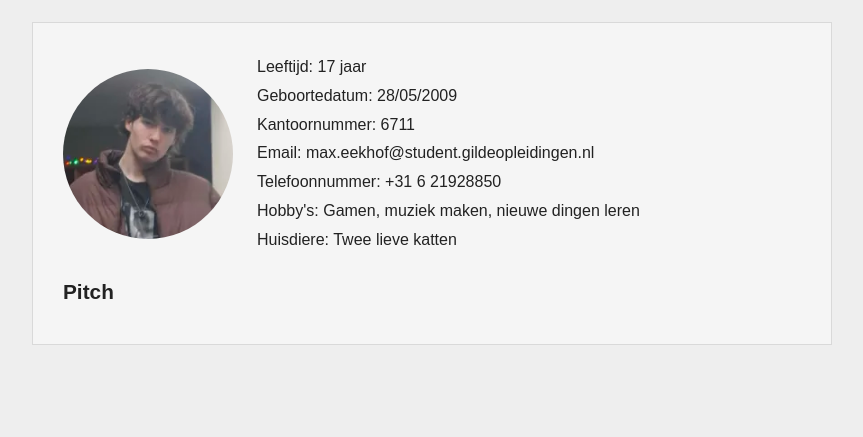
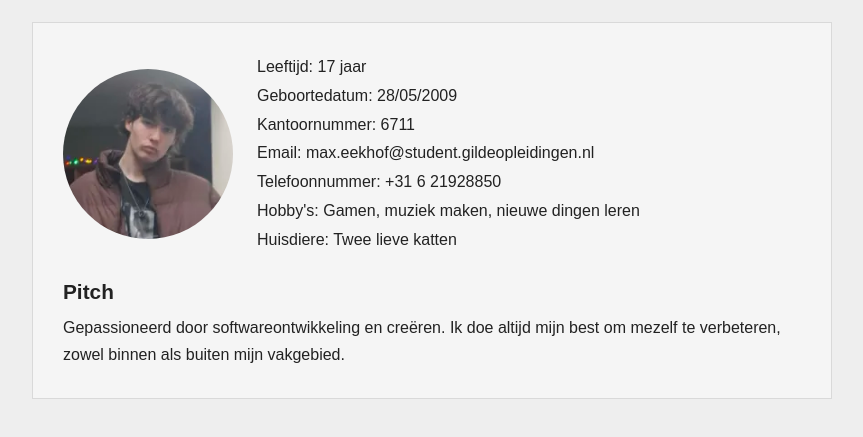
Before and after one commit to maemxo/smoelenboek-zonder-react, a plain HTML site: page max/max.html in a window 1280 px wide. Shown: the part 183-620 px from the top of the page, without its empty margins (208-1071 px from the left). Drawn offline with Linux system fonts and the light colour scheme.

Commit message:
modified:   max/max.html

```diff
--- a/max/max.html
+++ b/max/max.html
@@ -26,7 +26,7 @@
                 </div>
 
                 <h2>Pitch</h2>
-                <p class="bio" data-nl="" data-en=""></p>
+                <p class="bio" data-nl="Gepassioneerd door softwareontwikkeling en creëren. Ik doe altijd mijn best om mezelf te verbeteren, zowel binnen als buiten mijn vakgebied." data-en="Passionate about software development and creating. Always trying my best to improve myself inside and outside of my profession.">Gepassioneerd door softwareontwikkeling en creëren. Ik doe altijd mijn best om mezelf te verbeteren, zowel binnen als buiten mijn vakgebied.</p>
             </section>
         </main>
 
```
